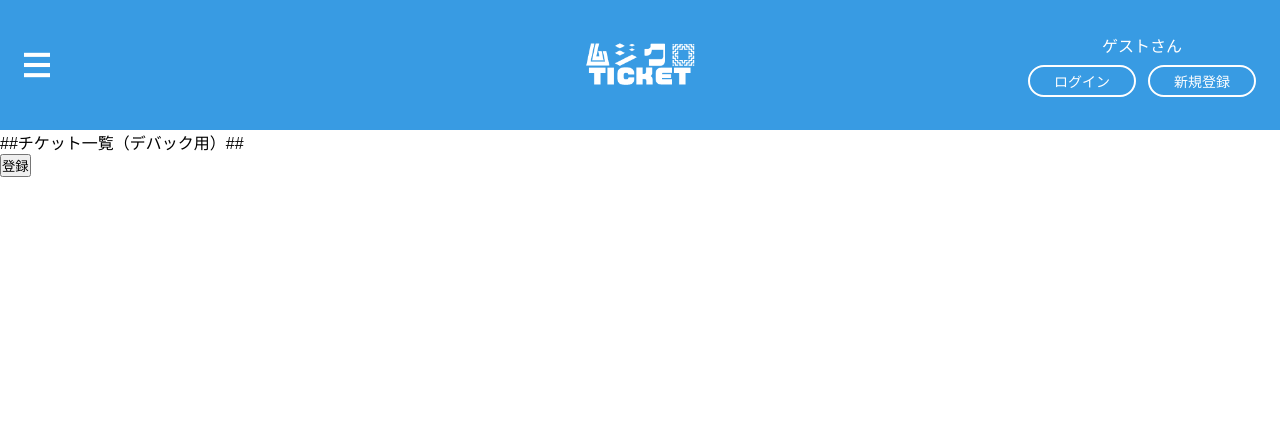
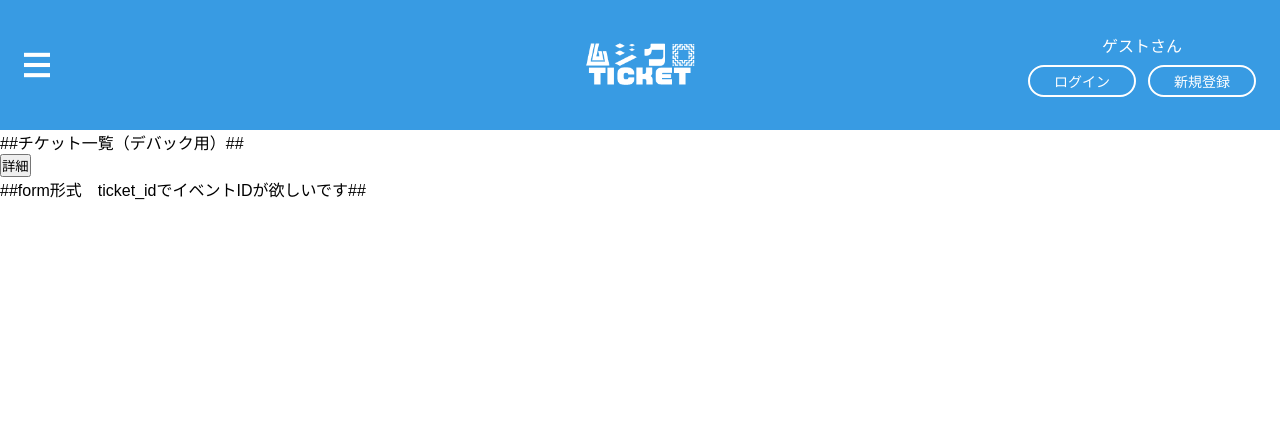
Before and after one commit to Kinoue-mynavi/team-false-dev-practice, a Flask app: template flask_app/templates/customer/mypage/manage_ticket/list.html in a window 1280 px wide. Shown: the top 441 px of the page. Run offline with Flask 3, Linux system fonts and the light colour scheme; the template is opened without the code that fills it, so the values that code supplies are empty.

Commit message:
Under construction

```diff
--- a/flask_app/templates/customer/mypage/manage_ticket/list.html
+++ b/flask_app/templates/customer/mypage/manage_ticket/list.html
@@ -4,8 +4,9 @@
 
 ##チケット一覧（デバック用）##
 
-<div id="button_area">
-    <input type="submit" formaction="{{url_for('confirm_cancel', mode=mode)}}" class="confirm_button" value="登録">
-</div>
+<form action="{{url_for('confirm_cancel', mode=mode)}}">
+    <input type="submit" class="button" value="詳細">
+</form>
 
+##form形式　ticket_idでイベントIDが欲しいです##
 {% endblock %}
--- a/flask_app/views/customer/customer_mypage.py
+++ b/flask_app/views/customer/customer_mypage.py
@@ -1,6 +1,7 @@
 from flask import render_template, redirect, session
 from flask_app.__init__ import app
 from flask_app.messages import ErrorMessages, InfoMessages
+from flask_app.models.functions.ticket import read_ticket_event_id
 
 # エラーメッセージクラスのインスタンス作成
 errorMessages = ErrorMessages()
@@ -52,6 +53,7 @@ def confirm_cancel():
     if session["logged_in_customer"] == True:
         # チケット詳細を開いてキャンセル確認
 
+
         return render_template("/customer/mypage/manage_ticket/confirm_cancel.html")
     else:
         return redirect("/customer/auth/login.html")
```
